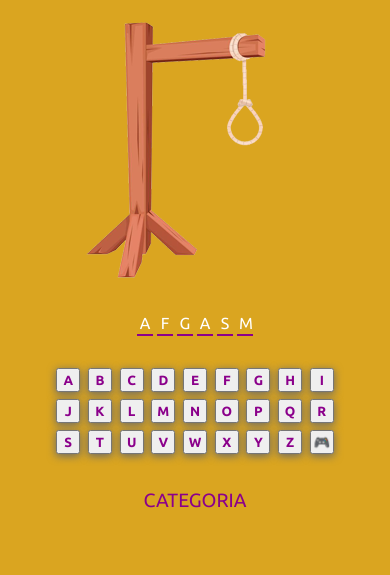
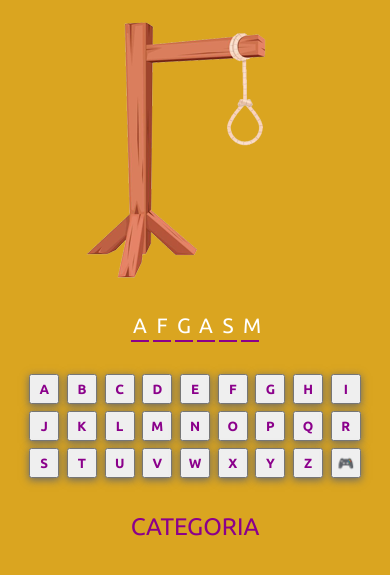
Before and after one commit to apedrodev1/JavaScript-Learning-HUB, a PHP site: page / in a window 390 px wide. Shown: the top 575 px of the page. Run offline with PHP 8.4, Linux system fonts and the light colour scheme.

Commit message:
style: css responsivo

```diff
--- a/sandBox/Jogo Forca/src/css/style.css
+++ b/sandBox/Jogo Forca/src/css/style.css
@@ -59,7 +59,7 @@ body {
   margin-bottom: 5px;
   cursor: pointer;
   box-shadow: 0px 2px 8px dimgrey;
-  border-radius: 1px solid dimgrey;
+  border-radius: 10px solid dimgrey;
   color: #8b008b;
   font-weight: 900;
   font-family: "Ubuntu", sans-serif;
@@ -72,5 +72,74 @@ body {
 .categoria {
   margin-top: 30px;
   color: #8b008b;
-  font-size: 1.2rem;
+  font-size: 1.2em;
 }
+
+@media (min-width: 321px) {
+  .teclas button {
+    width: 25px;
+    height: 25px;
+  }
+
+  .categoria {
+    font-size: 1.2em;
+  }
+}
+
+@media (min-width: 376px) {
+  .teclas button {
+    width: 30px;
+    height: 30px;
+  }
+
+  .palavraSecreta {
+    font-size: 1.3em;
+  }
+
+  .letras {
+    width: 18px;
+  }
+
+  .categoria {
+    font-size: 1.5em;
+  }
+}
+
+@media (min-width: 426px) {
+  .teclas button {
+    width: 36px;
+    height: 36px;
+  }
+
+  .palavraSecreta {
+    font-size: 1.5em;
+  }
+
+  .letras {
+    width: 20px;
+  }
+
+  .categoria {
+    font-size: 1.6em;
+  }
+}
+
+@media (min-width: 769px) {
+  .teclas button {
+    width: 68px;
+    height: 68px;
+    font-size: 2em;
+  }
+
+  .palavraSecreta {
+    font-size: 2.5em;
+  }
+
+  .letras {
+    width: 35px;
+  }
+
+  .categoria {
+    font-size: 2em;
+  }
+}
```
